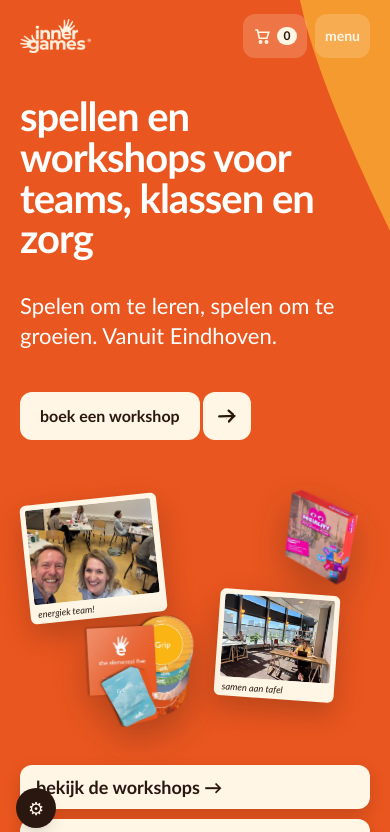
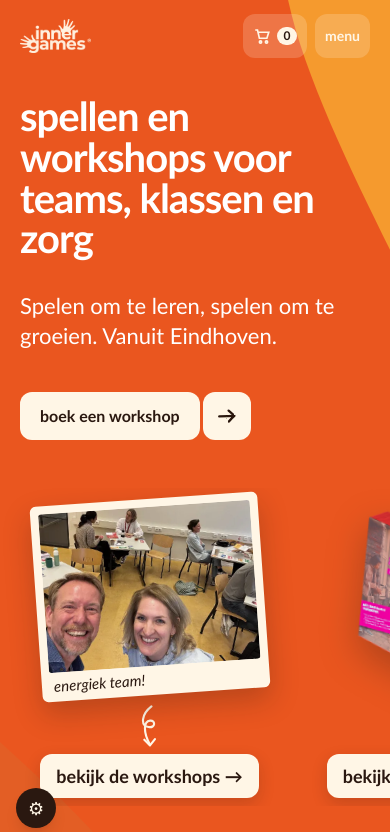
Before and after one commit to tadamesopor/inner-games, a React (Vite) app: page / in a window 390 px wide. Shown: the top 832 px of the page. Built offline with nearby package versions, Linux system fonts and the light colour scheme.

Commit message:
swipe row for the hero on phones, objects lift when you hover them

```diff
--- a/src/motion/hero.css
+++ b/src/motion/hero.css
@@ -63,6 +63,43 @@
 .ig-table__item.is-dragging {
   cursor: grabbing;
   scale: 1.04;
+}
+/* hover with a mouse: the object lifts a little and gives a small wiggle, so you see you can pick it up.
+   (hero.js sets rotate inline, so the wiggle uses transform, which adds on top of it) */
+@media (hover: hover) and (pointer: fine) {
+  .ig-table.is-live .ig-table__item:not(.is-settling, .is-dragging) {
+    transition:
+      scale 200ms var(--ease-out),
+      translate 200ms var(--ease-out),
+      box-shadow var(--dur-ui) var(--ease-soft),
+      filter var(--dur-ui) var(--ease-soft);
+  }
+  .ig-table.is-live .ig-table__item:hover:not(.is-dragging) {
+    translate: 0 -6px;
+    scale: 1.03;
+    animation: ig-table-wiggle 520ms var(--ease-soft);
+  }
+  .ig-table.is-live .ig-table__print:hover:not(.is-dragging) {
+    box-shadow: 0 22px 38px rgb(42 24 16 / 0.3);
+  }
+  .ig-table.is-live .ig-table__cutout:hover:not(.is-dragging) {
+    filter: drop-shadow(0 24px 26px rgb(42 24 16 / 0.32));
+  }
+}
+@keyframes ig-table-wiggle {
+  0%,
+  100% {
+    transform: rotate(0deg);
+  }
+  30% {
+    transform: rotate(-2.5deg);
+  }
+  65% {
+    transform: rotate(1.5deg);
+  }
+}
+.ig-reduced .ig-table__item:hover {
+  animation: none !important;
 }
 /* after a drop (or "opruimen") it settles with a small bounce */
 .ig-table__item.is-settling {
@@ -200,6 +237,96 @@
   display: none;
 }
 
+/* ---------- the phone: a row to swipe through instead of the table ---------- */
+.ig-swipe {
+  display: none;
+}
+@container (max-width: 767px) {
+  .ig-table {
+    display: none;
+  }
+  .ig-swipe {
+    display: flex;
+    gap: 12px;
+    /* edge to edge, so the next tile peeks in from the right */
+    margin: 0 -20px;
+    padding: 4px 20px 8px;
+    overflow-x: auto;
+    scroll-snap-type: x mandatory;
+    scroll-padding: 0 20px;
+    scrollbar-width: none;
+  }
+  .ig-swipe::-webkit-scrollbar {
+    display: none;
+  }
+}
+.ig-swipe__tile {
+  flex: 0 0 74%;
+  display: flex;
+  flex-direction: column;
+  align-items: center;
+  padding: 0;
+  border: 0;
+  background: none;
+  color: inherit;
+  scroll-snap-align: start;
+  cursor: pointer;
+}
+.ig-swipe__stage {
+  display: grid;
+  place-items: center;
+  width: 100%;
+  height: 210px;
+}
+.ig-swipe__print {
+  --s: 0.82;
+  position: relative;
+  display: block;
+  width: 88%;
+  rotate: -4deg;
+}
+.ig-swipe__print img {
+  display: block;
+  width: 100%;
+  aspect-ratio: 4 / 3;
+  object-fit: cover;
+  border-radius: 3px;
+}
+.ig-swipe__caption {
+  position: absolute;
+  left: 12px;
+  bottom: 8px;
+  color: var(--ig-ink);
+  font: italic 500 15px/1 var(--ig-font);
+}
+.ig-swipe__cutout {
+  display: block;
+  max-height: 200px;
+  width: auto;
+  filter: drop-shadow(0 14px 18px rgb(42 24 16 / 0.3));
+}
+.ig-swipe__tile--box .ig-swipe__cutout {
+  max-height: 180px;
+  rotate: 6deg;
+}
+.ig-swipe__tile--e5 .ig-swipe__cutout {
+  rotate: -3deg;
+}
+/* the same curly arrow as on the table, but drawn once and still */
+.ig-swipe__arrow {
+  width: 34px;
+  height: 46px;
+  margin: 2px 0 4px;
+  fill: none;
+  stroke: var(--ig-cream);
+  stroke-width: 3;
+  stroke-linecap: round;
+  stroke-linejoin: round;
+}
+.ig-swipe__tile:active .ig-swipe__label {
+  background: var(--ig-yellow-light);
+}
+
 /* the client logos in the calm strip under the hero: one ink tone, a little transparent */
 .ig-proof-logo {
   display: block;
--- a/src/pages.tsx
+++ b/src/pages.tsx
@@ -112,6 +112,32 @@ function HeroNew() {
             <button type="button" className="ig-table__label" data-for="e5" data-at="300,572" onClick={() => playE5(go)}>speel het spel →</button>
           </div>
           <button type="button" className="ig-table__tidy" hidden>opruimen</button>
+        </div>
+        {/* on a phone: no table but a row you swipe through. one object per tile, with its curly arrow and label */}
+        <div className="ig-swipe" aria-label="waar wil je heen?">
+          {[
+            { key: 'ws', label: 'bekijk de workshops', to: () => go('workshops') },
+            { key: 'box', label: 'bekijk de spellen', to: () => go('games') },
+            { key: 'e5', label: 'speel het spel', to: () => playE5(go) },
+          ].map((t) => (
+            <button key={t.key} type="button" className={`ig-swipe__tile ig-swipe__tile--${t.key}`} onClick={t.to}>
+              <span className="ig-swipe__stage" aria-hidden>
+                {t.key === 'ws' && (
+                  <span className="ig-table__print ig-swipe__print">
+                    <img src={`${WORKSHOPS[0].photo}-800.webp`} alt="" width={800} height={600} />
+                    <span className="ig-swipe__caption">energiek team!</span>
+                  </span>
+                )}
+                {t.key === 'box' && <img className="ig-swipe__cutout" src="/assets/img/games/sociality-box.png" alt="" width={398} height={459} />}
+                {t.key === 'e5' && <img className="ig-swipe__cutout" src={`${e5.photo}-800.webp`} alt="" width={800} height={800} />}
+              </span>
+              <svg className="ig-swipe__arrow" viewBox="0 0 48 64" aria-hidden>
+                <path d="M26 3C12 14 10 30 22 32c10 2 10-10 2-9-9 1-10 16 0 34" />
+                <path d="M16 50l8 8 7-9" />
+              </svg>
+              <span className="ig-table__label ig-swipe__label">{t.label} →</span>
+            </button>
+          ))}
         </div>
       </div>
     </Section>
```
